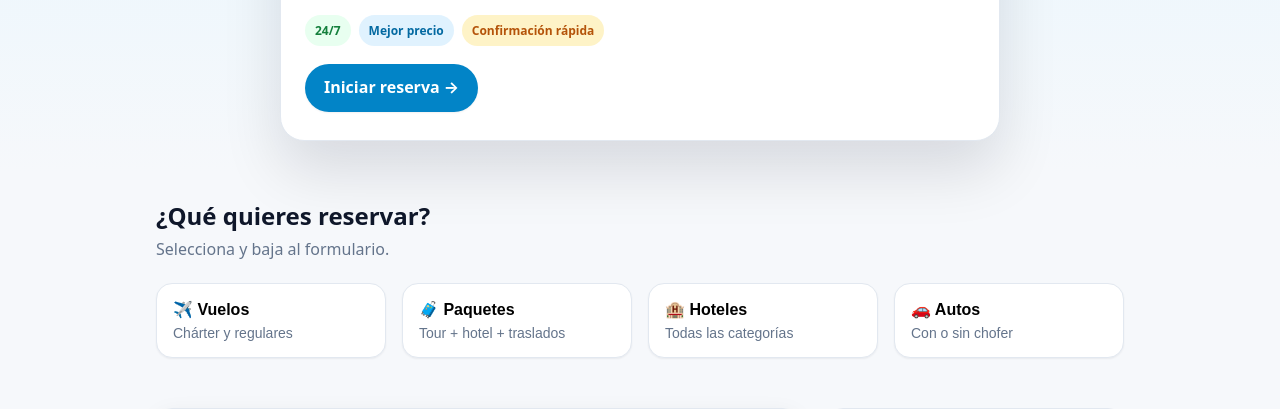
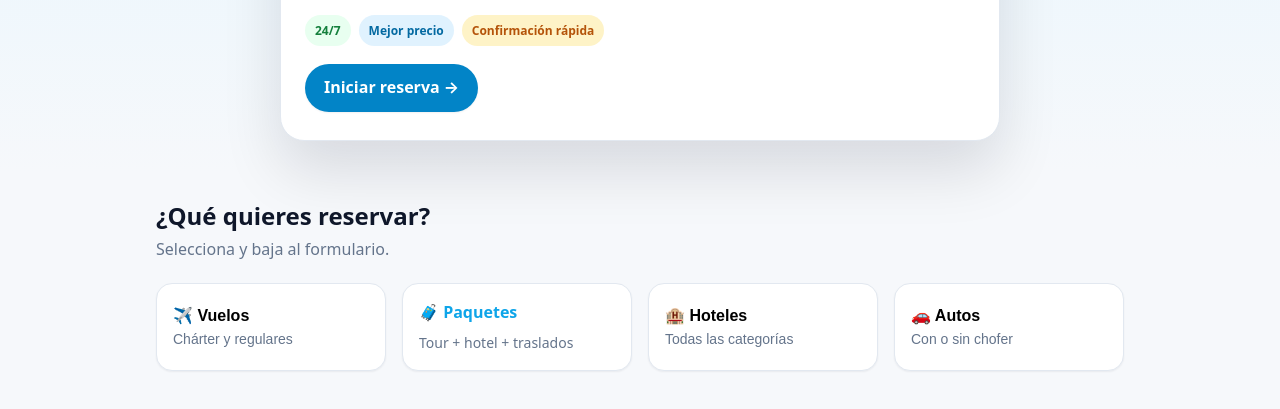
Before and after one commit to DanielTipo1/reservas-landing, a plain HTML site: page index.html in a window 1280 px wide. Shown: the part 312-721 px from the top of the page. Drawn offline with Linux system fonts and the light colour scheme.

```diff
--- a/index.html
+++ b/index.html
@@ -47,18 +47,22 @@
         <h2 class="section-title">¿Qué quieres reservar?</h2>
         <p class="text-muted section-subtitle">Selecciona y baja al formulario.</p>
         <div class="service-grid">
+
           <button data-service="vuelos" class="service-btn">
             <div>✈️ Vuelos</div>
             <p>Chárter y regulares</p>
           </button>
-          <button data-service="paquetes" class="service-btn">
+
+          <a href="paquetes.html" class="service-btn">
             <div>🧳 Paquetes</div>
             <p>Tour + hotel + traslados</p>
-          </button>
+          </a>
+
           <button data-service="hoteles" class="service-btn">
             <div>🏨 Hoteles</div>
             <p>Todas las categorías</p>
           </button>
+
           <button data-service="autos" class="service-btn">
             <div>🚗 Autos</div>
             <p>Con o sin chofer</p>
```
